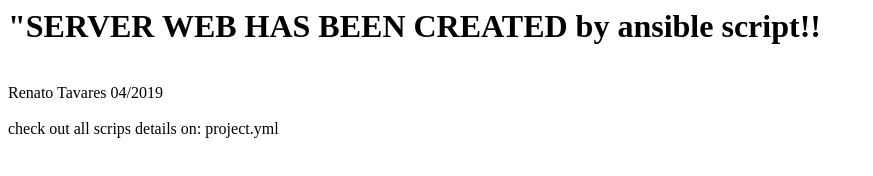
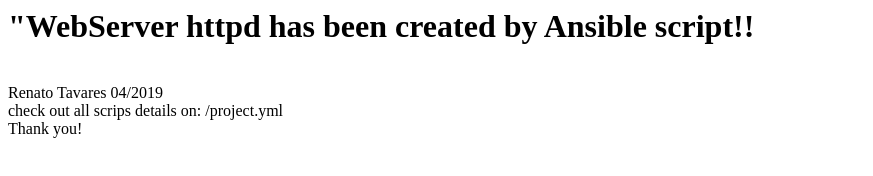
Before and after one commit to Renatovnctavares/WebServer-AWS-byAnsible, a plain HTML site: page index.html in a window 1280 px wide. Shown: the whole page, without its empty margins (0-873 px from the left). Drawn offline with Linux system fonts and the light colour scheme.

Commit message:
v30 index.html

```diff
--- a/index.html
+++ b/index.html
@@ -2,10 +2,10 @@
 <head>
 <body>
 </body>
-<h1> "SERVER WEB HAS BEEN CREATED by ansible script!!</h1>
-<br> Renato Tavares 04/2019 <br>
-<br> check out all scrips details on: project.yml
-<br> <Thank you>
+<h1> "WebServer httpd has been created by Ansible script!! </h1>
+<br> Renato Tavares 04/2019
+<br> check out all scrips details on: /project.yml
+<br> Thank you!
 
 </head>
 </http>
```
